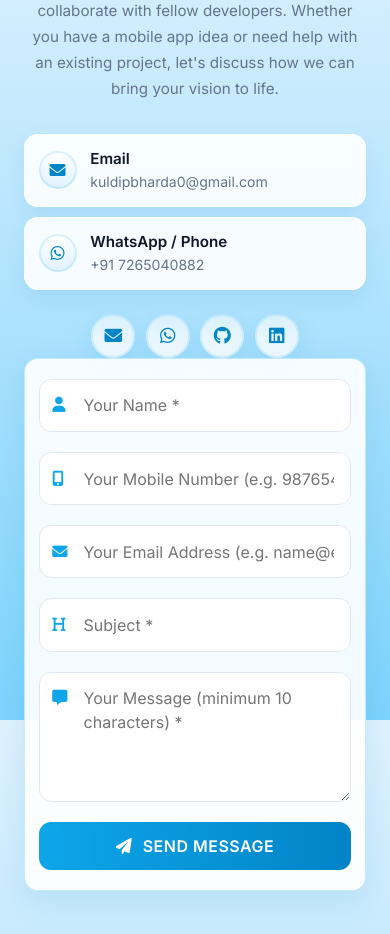
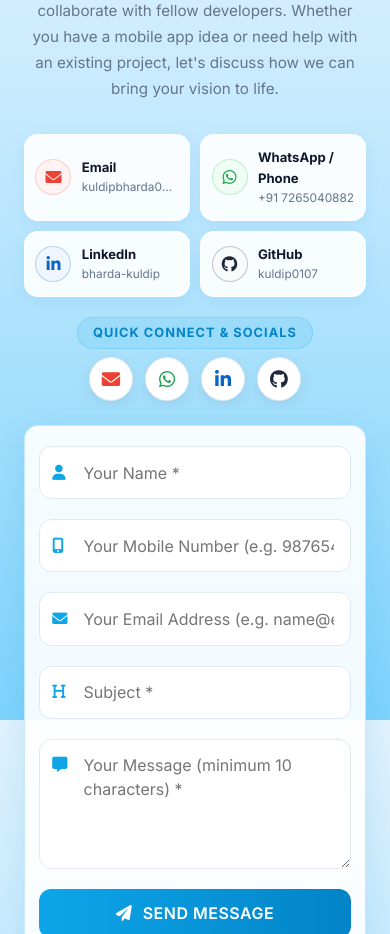
Before and after one commit to kuldip0107/bharda-kuldip-portfolio, a React (Vite) app: page / in a window 390 px wide. Shown: the part 7720-8654 px from the top of the page. Built offline with nearby package versions, Linux system fonts and the light colour scheme.

Commit message:
feat(contact): polish contact cards grid and quick connect social buttons above form

```diff
--- a/src/components/Contact.jsx
+++ b/src/components/Contact.jsx
@@ -241,7 +241,7 @@ export default function Contact({ onShowToast }) {
             <div className="contact-details">
               <a
                 href="mailto:kuldipbharda0@gmail.com"
-                className="contact-item"
+                className="contact-item email-card"
                 title="Send an email to kuldipbharda0@gmail.com"
               >
                 <i className="fas fa-envelope"></i>
@@ -254,7 +254,7 @@ export default function Contact({ onShowToast }) {
                 href="https://wa.me/917265040882?text=Hi%20Kuldip%2C%20I%20would%20like%20to%20discuss%20a%20project%20with%20you."
                 target="_blank"
                 rel="noopener noreferrer"
-                className="contact-item"
+                className="contact-item whatsapp-card"
                 title="Chat on WhatsApp: +91 7265040882"
               >
                 <i className="fab fa-whatsapp"></i>
@@ -263,14 +263,42 @@ export default function Contact({ onShowToast }) {
                   <p>+91 7265040882</p>
                 </div>
               </a>
+              <a
+                href="https://www.linkedin.com/in/bharda-kuldip/"
+                target="_blank"
+                rel="noopener noreferrer"
+                className="contact-item linkedin-card"
+                title="Connect on LinkedIn: bharda-kuldip"
+              >
+                <i className="fab fa-linkedin-in"></i>
+                <div>
+                  <h4>LinkedIn</h4>
+                  <p>bharda-kuldip</p>
+                </div>
+              </a>
+              <a
+                href="https://github.com/kuldip0107/"
+                target="_blank"
+                rel="noopener noreferrer"
+                className="contact-item github-card"
+                title="Explore GitHub: kuldip0107"
+              >
+                <i className="fab fa-github"></i>
+                <div>
+                  <h4>GitHub</h4>
+                  <p>kuldip0107</p>
+                </div>
+              </a>
             </div>
 
+            <div className="quick-connect-section">
+              <span className="quick-connect-tag">Quick Connect & Socials</span>
               <div className="social-links">
                 <a
                   href="mailto:kuldipbharda0@gmail.com"
-                className="social-link"
+                  className="social-link email-btn"
                   aria-label="Email"
-                title="Email: kuldipbharda0@gmail.com"
+                  title="Send an email to kuldipbharda0@gmail.com"
                 >
                   <i className="fas fa-envelope"></i>
                 </a>
@@ -278,32 +306,33 @@ export default function Contact({ onShowToast }) {
                   href="https://wa.me/917265040882?text=Hi%20Kuldip%2C%20I%20would%20like%20to%20discuss%20a%20project%20with%20you."
                   target="_blank"
                   rel="noopener noreferrer"
-                className="social-link"
+                  className="social-link whatsapp-btn"
                   aria-label="WhatsApp"
-                title="WhatsApp: 7265040882"
+                  title="Chat on WhatsApp: +91 7265040882"
                 >
                   <i className="fab fa-whatsapp"></i>
+                </a>
+                <a
+                  href="https://www.linkedin.com/in/bharda-kuldip/"
+                  target="_blank"
+                  rel="noopener noreferrer"
+                  className="social-link linkedin-btn"
+                  aria-label="LinkedIn"
+                  title="Connect on LinkedIn: bharda-kuldip"
+                >
+                  <i className="fab fa-linkedin-in"></i>
                 </a>
                 <a
                   href="https://github.com/kuldip0107/"
                   target="_blank"
                   rel="noopener noreferrer"
-                className="social-link"
+                  className="social-link github-btn"
                   aria-label="GitHub"
-                title="GitHub: https://github.com/kuldip0107/"
+                  title="Explore GitHub: kuldip0107"
                 >
                   <i className="fab fa-github"></i>
                 </a>
-              <a
-                href="https://www.linkedin.com/in/bharda-kuldip/"
-                target="_blank"
-                rel="noopener noreferrer"
-                className="social-link"
-                aria-label="LinkedIn"
-                title="LinkedIn: https://www.linkedin.com/in/bharda-kuldip/"
-              >
-                <i className="fab fa-linkedin"></i>
-              </a>
+              </div>
             </div>
           </div>
 
--- a/src/index.css
+++ b/src/index.css
@@ -1000,9 +1000,9 @@ header::after {
 
 .contact-details {
     display: grid;
-    grid-template-columns: 1fr 1fr;
-    gap: 1rem;
-    max-width: 520px;
+    grid-template-columns: repeat(2, 1fr);
+    gap: 0.85rem;
+    max-width: 540px;
     width: 100%;
     box-sizing: border-box;
     margin: 0 auto 1.5rem;
@@ -1012,24 +1012,44 @@ header::after {
     display: flex;
     align-items: center;
     gap: 0.85rem;
-    padding: 0.875rem 1rem;
+    padding: 0.85rem 1rem;
     border-radius: 14px;
-    background: rgba(255, 255, 255, 0.88);
-    backdrop-filter: blur(6px);
-    -webkit-backdrop-filter: blur(6px);
-    box-shadow: 0 8px 20px rgba(2, 132, 199, 0.10);
-    border: 1px solid rgba(255, 255, 255, 0.7);
+    background: rgba(255, 255, 255, 0.9);
+    backdrop-filter: blur(8px);
+    -webkit-backdrop-filter: blur(8px);
+    box-shadow: 0 4px 15px rgba(2, 132, 199, 0.08);
+    border: 1px solid rgba(255, 255, 255, 0.85);
     width: 100%;
     box-sizing: border-box;
     overflow: hidden;
     cursor: pointer;
-    transition: transform 0.25s ease, box-shadow 0.25s ease, border-color 0.25s ease;
+    transition: all 0.25s cubic-bezier(0.16, 1, 0.3, 1);
 }
 
 .contact-item:hover {
     transform: translateY(-3px);
-    box-shadow: 0 12px 26px rgba(2, 132, 199, 0.18);
-    border-color: rgba(14, 165, 233, 0.4);
+    box-shadow: 0 10px 24px rgba(2, 132, 199, 0.16);
+}
+
+/* Individual Card Accents */
+.contact-item.email-card:hover {
+    border-color: rgba(234, 67, 53, 0.4);
+    box-shadow: 0 10px 24px rgba(234, 67, 53, 0.15);
+}
+
+.contact-item.whatsapp-card:hover {
+    border-color: rgba(37, 211, 102, 0.4);
+    box-shadow: 0 10px 24px rgba(37, 211, 102, 0.18);
+}
+
+.contact-item.linkedin-card:hover {
+    border-color: rgba(10, 102, 194, 0.4);
+    box-shadow: 0 10px 24px rgba(10, 102, 194, 0.18);
+}
+
+.contact-item.github-card:hover {
+    border-color: rgba(36, 41, 47, 0.4);
+    box-shadow: 0 10px 24px rgba(36, 41, 47, 0.15);
 }
 
 .contact-item i {
@@ -1041,11 +1061,34 @@ header::after {
     display: inline-flex;
     align-items: center;
     justify-content: center;
-    color: var(--secondary-color);
-    background: linear-gradient(180deg, #ffffff, #e0f2fe);
-    box-shadow: inset 0 0 0 2px rgba(14, 165, 233, 0.15);
     flex-shrink: 0 !important;
     font-size: 1.15rem;
+    transition: all 0.25s ease;
+}
+
+/* Brand specific icon backgrounds */
+.contact-item.email-card i {
+    background: #fef2f2;
+    color: #ea4335;
+    border: 1.5px solid rgba(234, 67, 53, 0.2);
+}
+
+.contact-item.whatsapp-card i {
+    background: #f0fdf4;
+    color: #16a34a;
+    border: 1.5px solid rgba(34, 197, 94, 0.25);
+}
+
+.contact-item.linkedin-card i {
+    background: #eff6ff;
+    color: #0a66c2;
+    border: 1.5px solid rgba(10, 102, 194, 0.25);
+}
+
+.contact-item.github-card i {
+    background: #f8fafc;
+    color: #1e293b;
+    border: 1.5px solid rgba(30, 41, 59, 0.25);
 }
 
 .contact-item div {
@@ -1056,15 +1099,15 @@ header::after {
 
 .contact-item h4 {
     margin: 0;
-    font-size: 0.95rem;
+    font-size: 0.92rem;
     color: var(--text-color);
-    font-weight: 600;
+    font-weight: 700;
 }
 
 .contact-item p {
     margin: 0;
     color: var(--light-text);
-    font-size: 0.88rem;
+    font-size: 0.84rem;
     white-space: nowrap;
     overflow: hidden;
     text-overflow: ellipsis;
@@ -1075,16 +1118,37 @@ header::after {
     transition: color 0.2s ease;
 }
 
-.contact-item a:hover {
-    color: var(--primary-color);
+/* Quick Connect Section directly above the form */
+.quick-connect-section {
+    display: flex;
+    flex-direction: column;
+    align-items: center;
+    gap: 0.75rem;
+    margin: 0 auto 2rem auto;
+    max-width: 540px;
+    width: 100%;
+    box-sizing: border-box;
+}
+
+.quick-connect-tag {
+    font-size: 0.8rem;
+    font-weight: 700;
+    text-transform: uppercase;
+    letter-spacing: 0.08em;
+    color: var(--secondary-color);
+    background: rgba(14, 165, 233, 0.1);
+    padding: 0.3rem 0.95rem;
+    border-radius: 999px;
+    border: 1px solid rgba(14, 165, 233, 0.2);
+    display: inline-block;
 }
 
 .social-links {
     display: flex;
     justify-content: center;
     align-items: center;
-    gap: 1rem;
-    margin-top: 1.75rem;
+    gap: 1.15rem;
+    margin: 0;
     flex-wrap: wrap;
     width: 100%;
     box-sizing: border-box;
@@ -1095,34 +1159,85 @@ header::after {
     display: inline-flex;
     align-items: center;
     justify-content: center;
-    width: 52px;
-    height: 52px;
-    min-width: 52px;
-    min-height: 52px;
+    width: 50px;
+    height: 50px;
+    min-width: 50px;
+    min-height: 50px;
     border-radius: 50%;
-    color: var(--secondary-color);
     font-size: 1.25rem;
-    transition: transform 0.25s ease, box-shadow 0.25s ease, background 0.25s ease, color 0.25s ease;
-    background: radial-gradient(120px 120px at 50% -10%, rgba(14, 165, 233, 0.18), transparent 60%), #ffffff;
-    box-shadow: 0 8px 24px rgba(14, 165, 233, 0.15), inset 0 0 0 2px rgba(14, 165, 233, 0.12);
+    background: #ffffff;
+    box-shadow: 0 4px 15px rgba(0, 0, 0, 0.07);
+    border: 1.5px solid #e2e8f0;
     flex-shrink: 0 !important;
-}
-
-.social-links a:hover,
-.social-link:hover {
-    background: linear-gradient(180deg, #e0f2fe, #ffffff);
-    color: var(--secondary-color);
-    transform: translateY(-4px);
-    box-shadow: 0 14px 28px rgba(14, 165, 233, 0.25), inset 0 0 0 2px rgba(14, 165, 233, 0.24);
-}
-
-.social-links a i,
+    transition: all 0.25s cubic-bezier(0.16, 1, 0.3, 1);
+    cursor: pointer;
+    text-decoration: none;
+}
+
 .social-link i {
     display: flex;
     align-items: center;
     justify-content: center;
     line-height: 1;
     margin: 0;
+    transition: color 0.2s ease;
+}
+
+/* Individual Brand Colors & Glows */
+.social-link.email-btn {
+    color: #ea4335;
+}
+.social-link.email-btn:hover {
+    background: #ea4335 !important;
+    color: #ffffff !important;
+    border-color: #ea4335 !important;
+    transform: translateY(-4px) scale(1.08);
+    box-shadow: 0 10px 22px rgba(234, 67, 53, 0.35);
+}
+.social-link.email-btn:hover i {
+    color: #ffffff !important;
+}
+
+.social-link.whatsapp-btn {
+    color: #16a34a;
+}
+.social-link.whatsapp-btn:hover {
+    background: #25d366 !important;
+    color: #ffffff !important;
+    border-color: #25d366 !important;
+    transform: translateY(-4px) scale(1.08);
+    box-shadow: 0 10px 22px rgba(37, 211, 102, 0.4);
+}
+.social-link.whatsapp-btn:hover i {
+    color: #ffffff !important;
+}
+
+.social-link.linkedin-btn {
+    color: #0a66c2;
+}
+.social-link.linkedin-btn:hover {
+    background: #0a66c2 !important;
+    color: #ffffff !important;
+    border-color: #0a66c2 !important;
+    transform: translateY(-4px) scale(1.08);
+    box-shadow: 0 10px 22px rgba(10, 102, 194, 0.35);
+}
+.social-link.linkedin-btn:hover i {
+    color: #ffffff !important;
+}
+
+.social-link.github-btn {
+    color: #1e293b;
+}
+.social-link.github-btn:hover {
+    background: #1e293b !important;
+    color: #ffffff !important;
+    border-color: #1e293b !important;
+    transform: translateY(-4px) scale(1.08);
+    box-shadow: 0 10px 22px rgba(30, 41, 59, 0.35);
+}
+.social-link.github-btn:hover i {
+    color: #ffffff !important;
 }
 
 #contact-form,
@@ -1866,39 +1981,57 @@ footer {
     }
 
     .contact-details {
-        grid-template-columns: 1fr;
-        gap: 0.75rem;
+        grid-template-columns: repeat(2, 1fr) !important;
+        gap: 0.65rem !important;
         width: 100% !important;
         max-width: 100% !important;
         box-sizing: border-box !important;
-        margin: 0 auto 1.5rem !important;
+        margin: 0 auto 1.25rem !important;
     }
 
     .contact-item {
-        padding: 0.85rem 1rem;
+        padding: 0.75rem 0.65rem !important;
+        gap: 0.65rem !important;
         width: 100% !important;
         box-sizing: border-box !important;
     }
 
+    .contact-item i {
+        width: 36px !important;
+        height: 36px !important;
+        min-width: 36px !important;
+        min-height: 36px !important;
+        font-size: 1rem !important;
+    }
+
+    .contact-item h4 {
+        font-size: 0.82rem !important;
+    }
+
     .contact-item p {
+        font-size: 0.74rem !important;
         word-break: break-all;
-        font-size: 0.88rem;
+    }
+
+    .quick-connect-section {
+        margin: 0 auto 1.5rem auto !important;
+        gap: 0.5rem !important;
     }
 
     .social-links {
-        gap: 0.85rem;
-        margin-top: 1.25rem;
+        gap: 0.75rem !important;
+        margin: 0 !important;
         width: 100% !important;
         box-sizing: border-box !important;
     }
 
     .social-links a,
     .social-link {
-        width: 48px;
-        height: 48px;
-        min-width: 48px;
-        min-height: 48px;
-        font-size: 1.15rem;
+        width: 44px !important;
+        height: 44px !important;
+        min-width: 44px !important;
+        min-height: 44px !important;
+        font-size: 1.15rem !important;
     }
 
     #contact-form,
```
Lines whose indentation alone changed are shown as unchanged.
